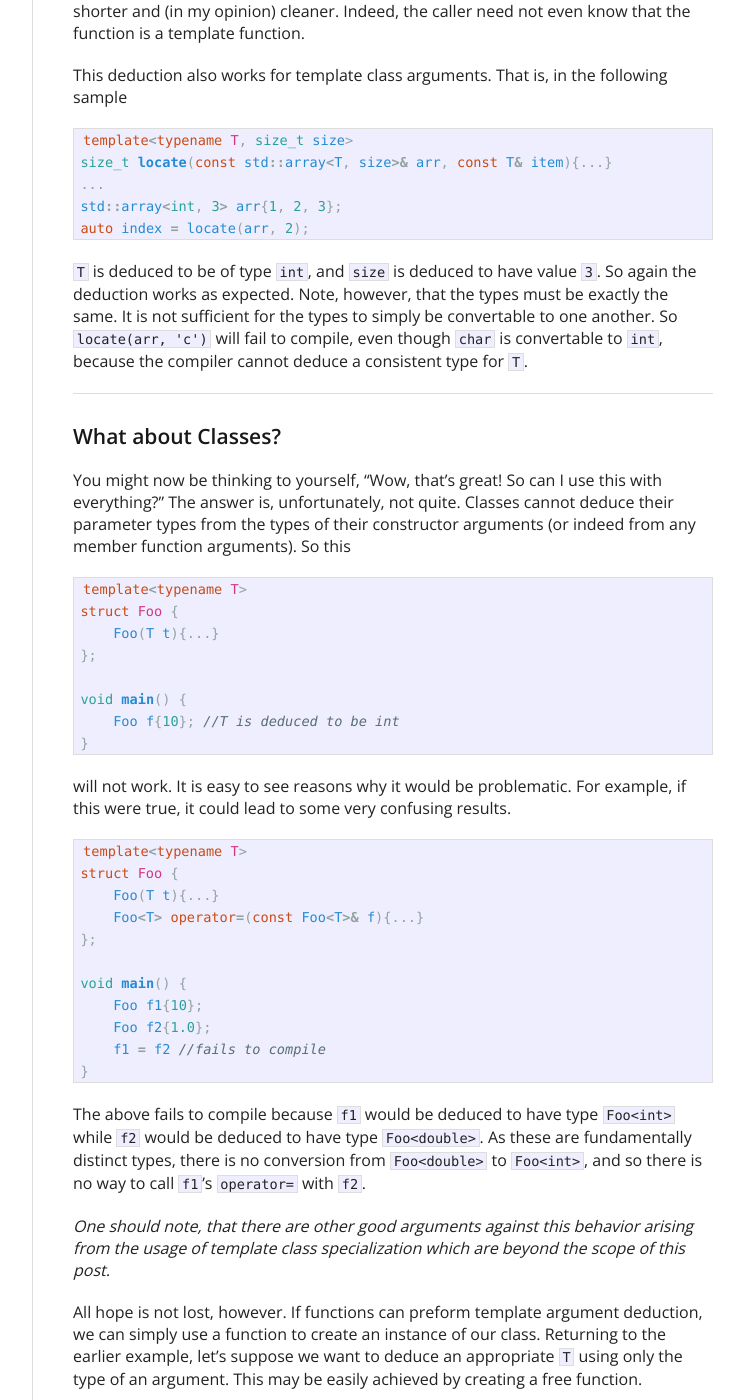
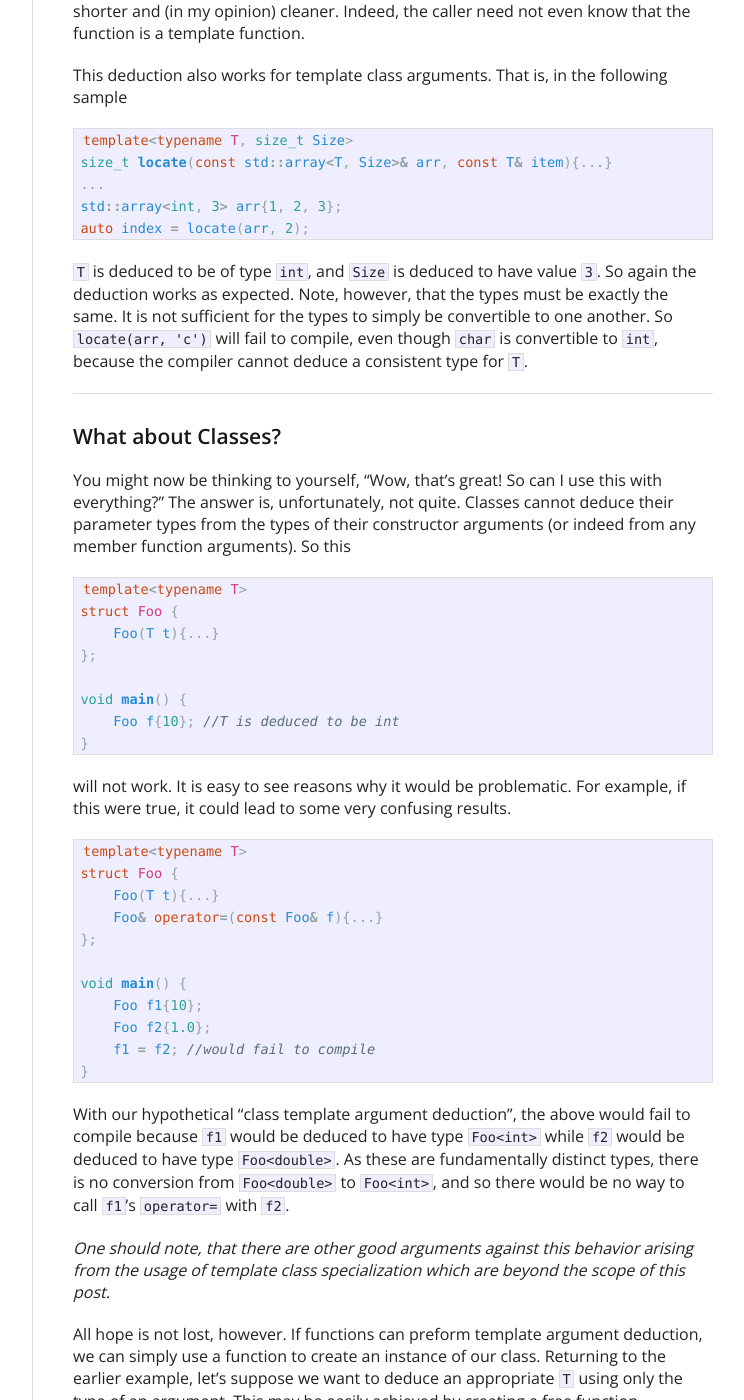
Before and after one commit to ALSchwalm/ALSchwalm.github.io, a Jekyll site: the page built from _posts/2014-01-23-Template-argument-deduction-CPP.md, in a window 1280 px wide and 1400 px high, scrolled down 820 px. Shown: the whole window, without its empty margins (378-1122 px from the left). Built offline with Jekyll 4.4.1, drawn with Linux system fonts in a browser that asks for light colours; nearby versions of some CDN libraries; some of the changed text lies outside the part shown.

Commit message:
Fixed errors in spelling and code

```diff
--- a/_posts/2014-01-23-Template-argument-deduction-CPP.md
+++ b/_posts/2014-01-23-Template-argument-deduction-CPP.md
@@ -48,18 +48,18 @@ sample
 
 {% highlight c++ %}
 
-template<typename T, size_t size>
-size_t locate(const std::array<T, size>& arr, const T& item){...}
+template<typename T, size_t Size>
+size_t locate(const std::array<T, Size>& arr, const T& item){...}
 ...
 std::array<int, 3> arr{1, 2, 3};
 auto index = locate(arr, 2);
 
 {% endhighlight %}
 
-`T` is deduced to be of type `int`, and `size` is deduced to have value `3`. So again
+`T` is deduced to be of type `int`, and `Size` is deduced to have value `3`. So again
 the deduction works as expected. Note, however, that the types must be exactly the
-same. It is not sufficient for the types to simply be convertable to one another. So
-`locate(arr, 'c')` will fail to compile, even though `char` is convertable to `int`,
+same. It is not sufficient for the types to simply be convertible to one another. So
+`locate(arr, 'c')` will fail to compile, even though `char` is convertible to `int`,
 because the compiler cannot deduce a consistent type for `T`.
 
 ---
@@ -92,21 +92,22 @@ if this were true, it could lead to some very confusing results.
 template<typename T>
 struct Foo {
     Foo(T t){...}
-    Foo<T> operator=(const Foo<T>& f){...}
+    Foo& operator=(const Foo& f){...}
 };
 
 void main() {
     Foo f1{10};
     Foo f2{1.0};
-    f1 = f2 //fails to compile
+    f1 = f2; //would fail to compile
 }
 
 {% endhighlight %}
 
-The above fails to compile because `f1` would be deduced to have type `Foo<int>`
-while `f2` would be deduced to have type `Foo<double>`. As these are fundamentally
-distinct types, there is no conversion from `Foo<double>` to `Foo<int>`, and so
-there is no way to call `f1`'s `operator=` with `f2`.
+With our hypothetical "class template argument deduction", the above would fail to
+compile because `f1` would be deduced to have type `Foo<int>` while `f2` would be
+deduced to have type `Foo<double>`. As these are fundamentally distinct types, there
+is no conversion from `Foo<double>` to `Foo<int>`, and so there would be no way
+to call `f1`'s `operator=` with `f2`.
 
 _One should note, that there are other good arguments against this behavior arising
 from the usage of template class specialization which are beyond the scope of this
@@ -120,7 +121,7 @@ the type of an argument. This may be easily achieved by creating a free function
 {% highlight c++ %}
 
 template<typename T>
-Foo make_foo(const T& t) {
+Foo<T> make_foo(const T& t) {
     return Foo<T>{t};
 }
 ...
```
Also changed, not shown: other parts of _posts/2014-01-23-Template-argument-deduction-CPP.md (+6 -5 lines).
